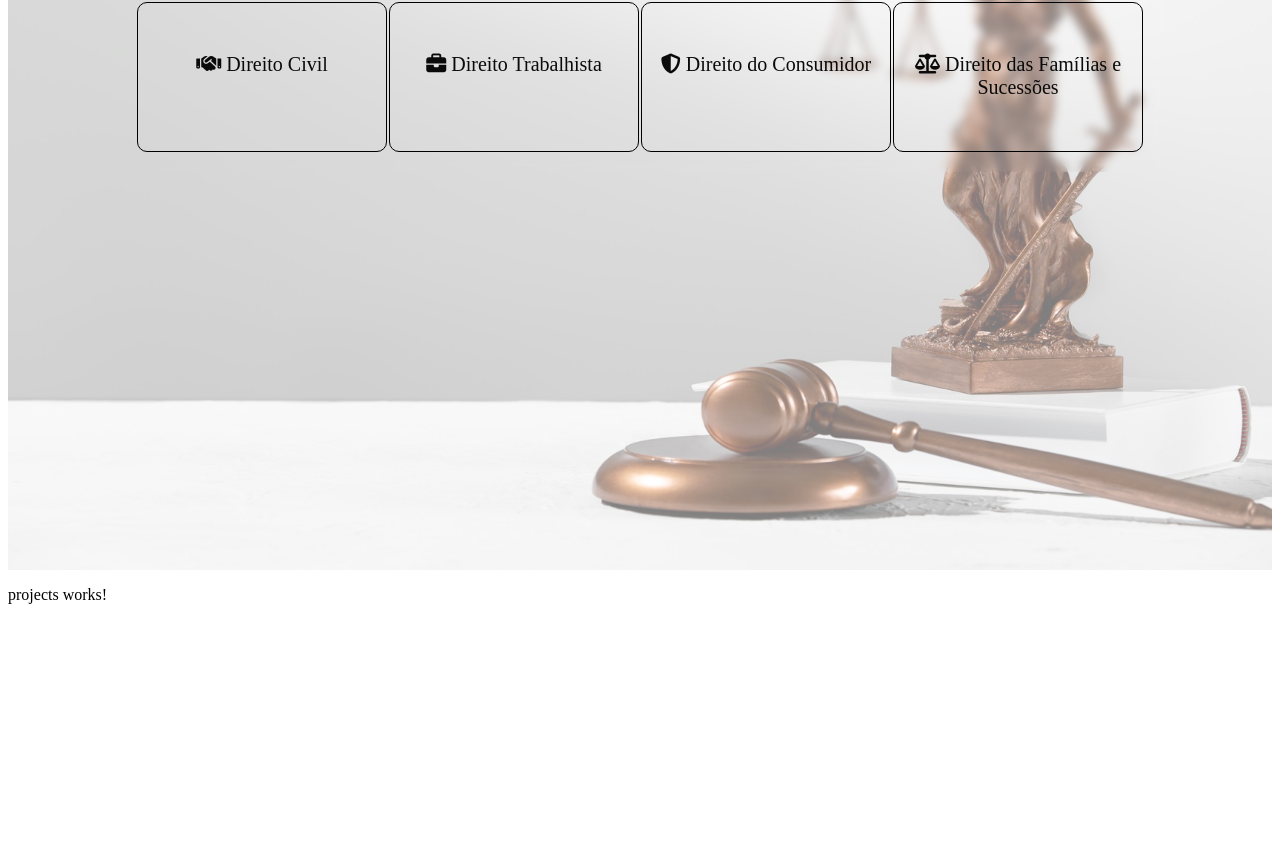
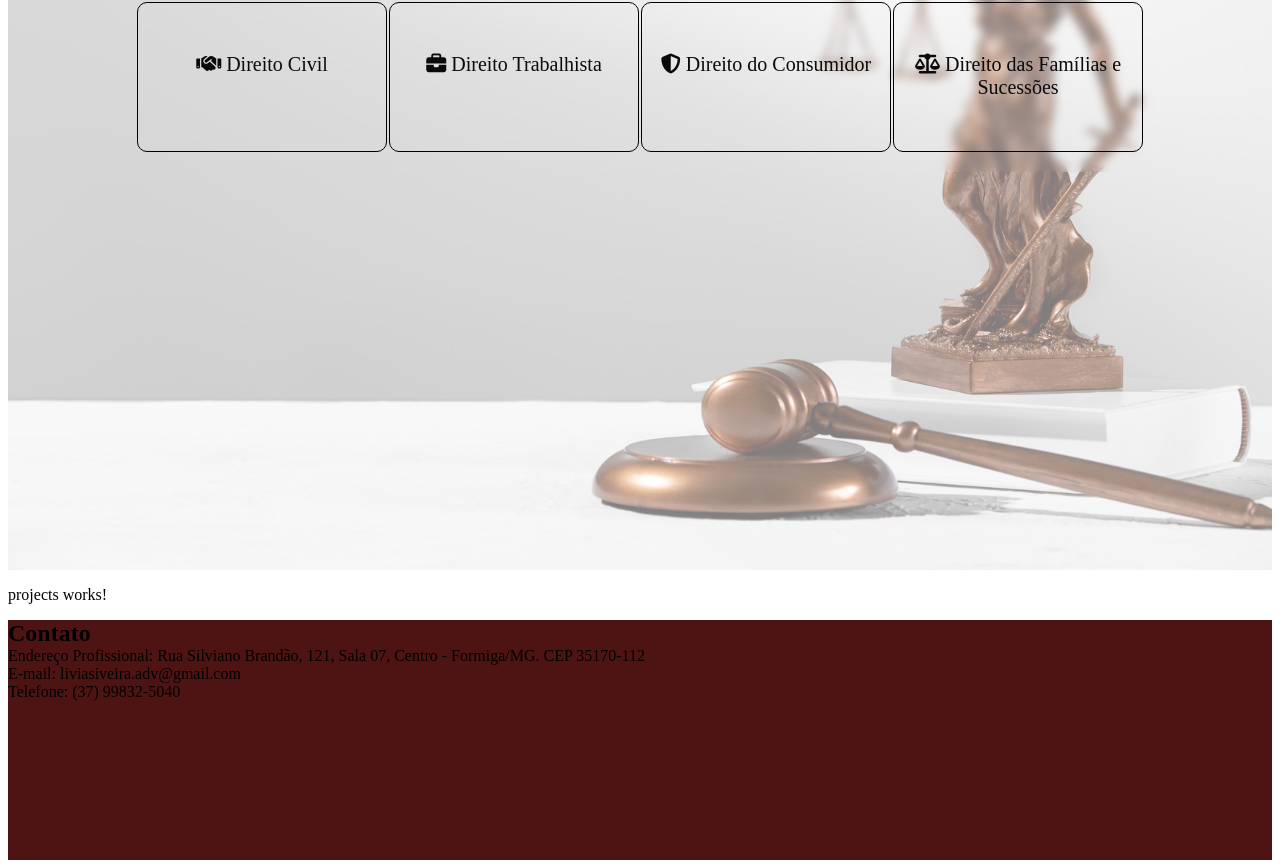
Before and after one commit to LuixCarlos00/Portifolio-Livia-Maria, an Angular app: page / in a window 1280 px wide. Shown: the part 1992-2860 px from the top of the page. Before the commit the page ends 2612 px from the top, so only its background shows below. Built offline with nearby package versions, Linux system fonts and the light colour scheme.

Commit message:
Luiz Carlos 03/11/2024
- implementar a aba de Contado

```diff
--- a/src/app/contact/contact.component.css
+++ b/src/app/contact/contact.component.css
@@ -0,0 +1,15 @@
+* {
+  margin: 0;
+  padding: 0;
+}
+
+header {
+  margin: 0;
+  padding: 0;
+  background-color: #efedec;
+}
+
+main {
+  background-color: rgb(78, 20, 20);
+  height: 30vh;
+}
--- a/src/app/contact/contact.component.html
+++ b/src/app/contact/contact.component.html
@@ -0,0 +1,22 @@
+<!DOCTYPE html>
+<html lang="en">
+
+<head>
+  <meta charset="UTF-8">
+  <meta name="viewport" content="width=device-width, initial-scale=1.0">
+  <title>Document</title>
+</head>
+
+<body>
+
+  <main>
+    <h1> Contato</h1>
+    <p>Endereço Profissional: Rua Silviano Brandão, 121, Sala 07, Centro - Formiga/MG. CEP 35170-112</p>
+    <P>E-mail: liviasiveira.adv&commat;gmail.com</P>
+    <p>Telefone: (37) 99832-5040</p>
+    <p></p>
+  </main>
+
+</body>
+
+</html>
```
